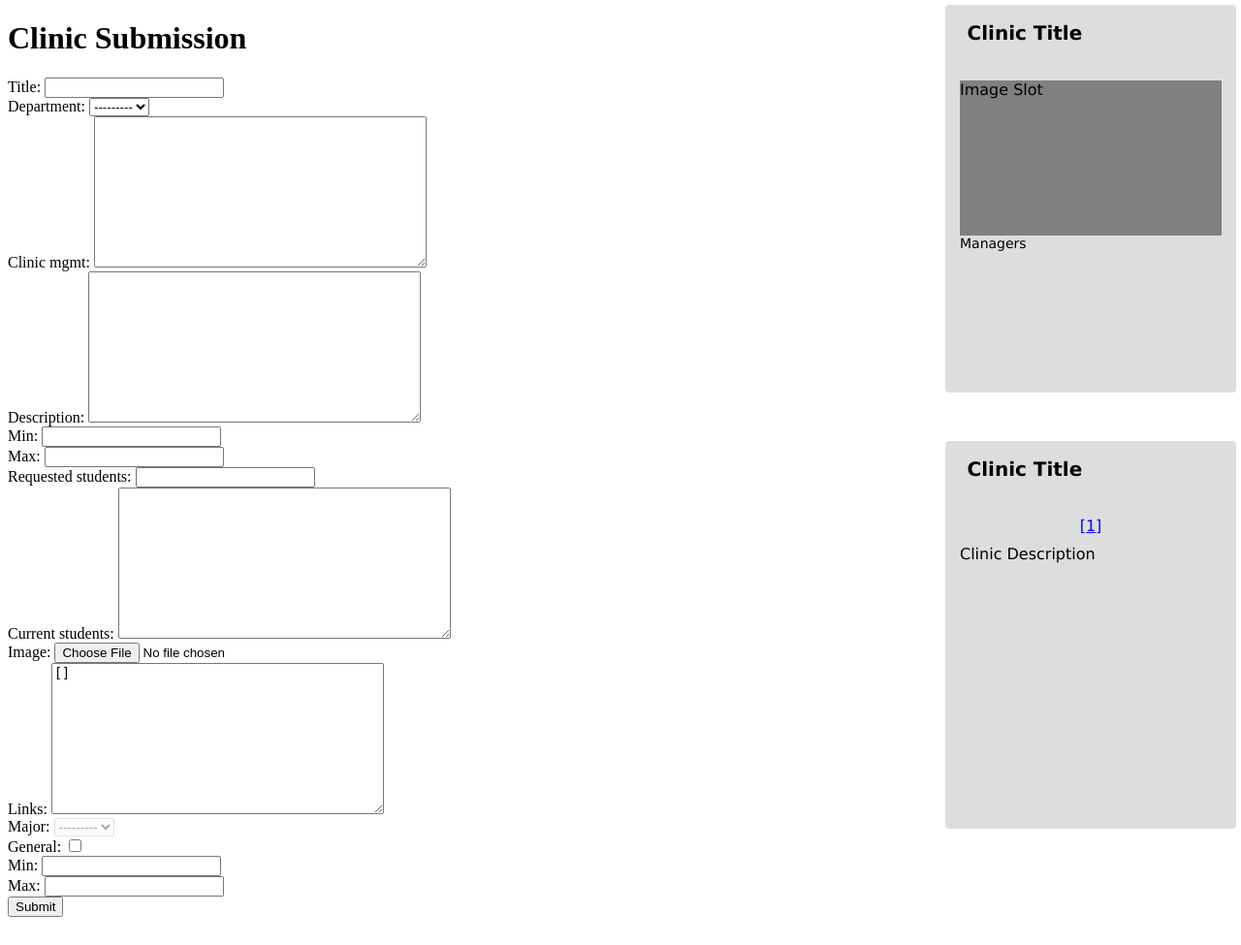
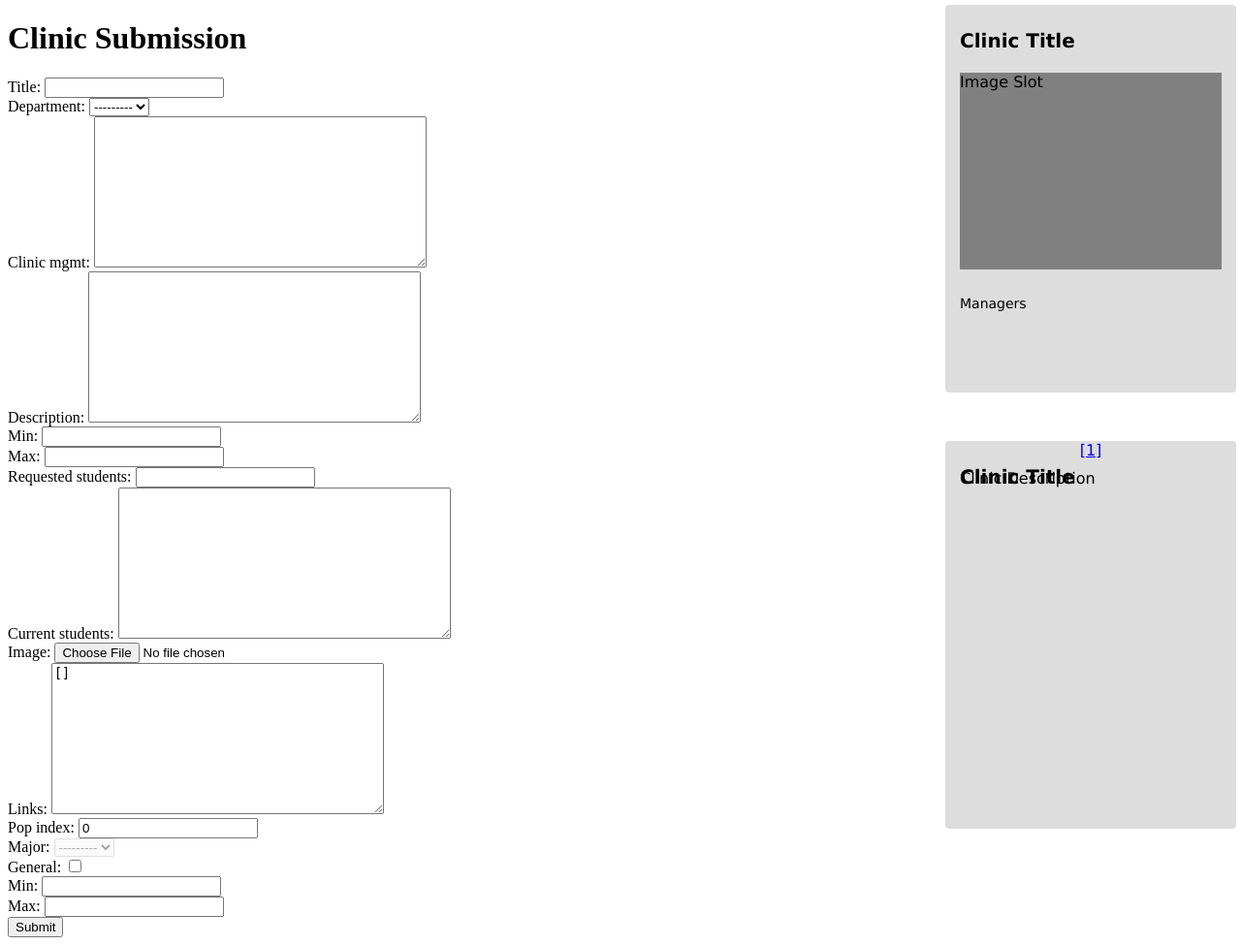
Before and after one commit to ebradley0/ClinicSort, a Django app: page /clinicsubmission/ in a window 1280 px wide. Shown: the whole page at 97% size. Before the commit the page ends 946 px from the top, so only its background shows below. Run offline with Django 5.2, Linux system fonts and the light colour scheme; data that the repository does not hold is empty; parts of the project's set-up code (start-up, migrations or seed data) failed here and were passed over.

Commit message:
Added Popularity Index to clinics

```diff
--- a/ClinicMatchApp/models.py
+++ b/ClinicMatchApp/models.py
@@ -39,6 +39,7 @@ class Clinic(models.Model):
     current_students = SortedManyToManyField('Student', related_name="current_students_in_clinic", null=True, blank=True) #Connects to student objects
     image = models.FileField(null=True, blank=True, upload_to="clinicImages/")
     links = models.JSONField(default=list, blank=True, null=True)
+    pop_index = models.PositiveIntegerField(default=0) #Used to store popularity index during matching process.
     def __init__(self, *args, **kwargs):
         super(Clinic, self).__init__(*args, **kwargs)
         #Create a major field for each major in the database using ClinicNumberHandler
--- a/ClinicMatchApp/static/css/clinic_card.css
+++ b/ClinicMatchApp/static/css/clinic_card.css
@@ -29,13 +29,33 @@
 
 /* Title and layout */
 .clinic-title {
+  position: absolute;
+  top: 8px;
+  left: 5%;
   font-weight: bold;
-  margin-left: 5%;
-  width: 90%;
+  width: 80%;
   font-size: 20px;
   line-height: 1.2rem;
   min-height: 2.4rem;
   max-height: 2.4rem;
+}
+
+.pop-index {
+  font-size: 14px;
+  font-weight: bold;
+  background-color: rgba(37, 37, 37, 0.469);
+  width: 10%;
+  text-align: right;
+  margin-top: 2px;
+  margin-right: 2px;
+  /* color: rgba(255, 255, 255, 0.7); */
+  color: var(--clinic-color, #ffffff);
+  border:#ccc solid 1px;
+  padding: 2px 4px;
+  border-radius: 4px;
+  position: absolute;
+  top: 0;
+  right: 0;
 }
 
 /* Remove button (small UI helper) */
@@ -51,8 +71,10 @@
 
 /* Image slot */
 .imageSlot {
+  position: absolute;
+  top: 70px;
   width: 90%;
-  height: 160px;
+  height: calc(300px*0.9*0.75);
   background-color: grey;
   align-self: center;
   object-fit: cover;
@@ -74,6 +96,7 @@
 
 /* Manager line */
 .managers {
+  position: absolute;
   top: 75%;
   justify-content: center;
   align-self: flex-start;
--- a/ClinicMatchApp/views.py
+++ b/ClinicMatchApp/views.py
@@ -175,11 +175,10 @@ def projectView(request):
     majors = Major.objects.all()
     if request.method == "GET":
         clinics = []
-        for clinic in Clinic.objects.all():
+        for clinic in Clinic.objects.all(): #removes selected clinics from the main section
             if clinic in selected_clinics:
                 continue
             clinics.append(clinic)
-
 
         print("PROJECT VIEW REQUESTED")
         context = {}
@@ -188,6 +187,7 @@ def projectView(request):
         context['majors'] = majors
         context['student'] = studentObject
         return render(request, "projectview.html", context=context)
+
     elif request.method == "POST":
         print(request.POST)
         clinicSelections = request.POST.getlist('clinic_name')
@@ -198,11 +198,20 @@ def projectView(request):
             studentObject.choices.add(clinic_object)
         studentObject.save() # Save the instance
         selected_clinics = studentObject.choices.all()
+
+        # Recalculate popularity index
         clinics = []
-        for clinic in Clinic.objects.all(): #Only display clinics not selected in the clinic array. Selected clinics should auto populate into selection grid. This can probably be a helper function.
-            if clinic in selected_clinics:
+        for clinic in Clinic.objects.all():
+            clinic.pop_index = 0  # Reset popularity index before recalculation
+            clinic.save()
+            if clinic in selected_clinics: #creates selected clinics list
                 continue
             clinics.append(clinic)
+        for student in StudentModel.objects.all():
+            first_choice = Clinic.objects.get(title=student.choices.first().title) if student.choices.exists() else None
+            if first_choice:
+                first_choice.pop_index += 1
+                first_choice.save()
         return render(request, "projectview.html", context={'clinics': clinics, 'selected_clinics': selected_clinics, 'majors': Major.objects.all()})
 
 def clinicManagementHomepage(request):
```
Also changed, not shown: ClinicMatchApp/templates/projectview.html (+33 -4 lines), ClinicMatchApp/migrations/0006_clinic_pop_index.py (added).
